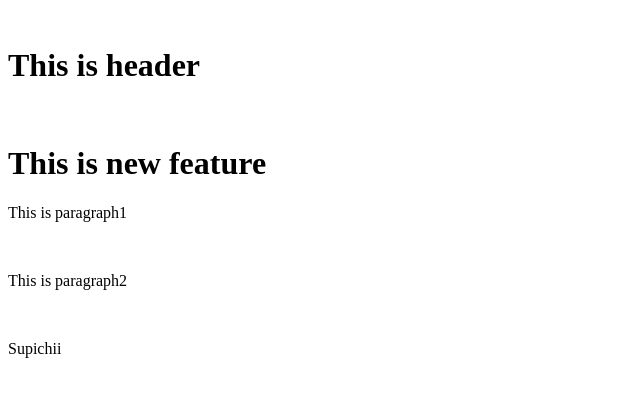
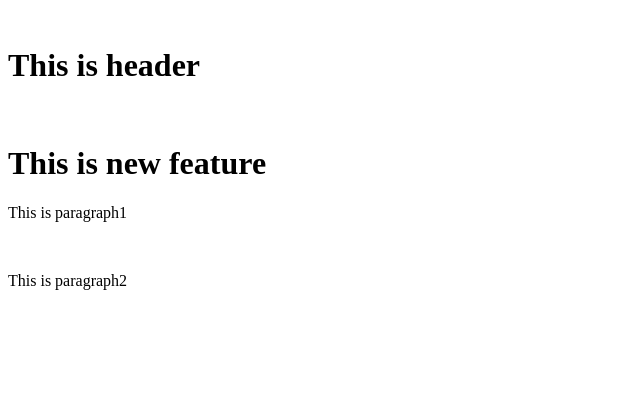
Before and after one commit to Supic-b006/sample_git2, a plain HTML site: page index.html in a window 1280 px wide. Shown: the full height of the page, 0-640 px from the left. Drawn offline with Linux system fonts and the light colour scheme.

```diff
--- a/index.html
+++ b/index.html
@@ -6,5 +6,4 @@
 <h1>This is new feature</h1>
 <p>This is paragraph1</p>
 <p>This is paragraph2</p>
-<p> Supichii </p>
 </body>
```
